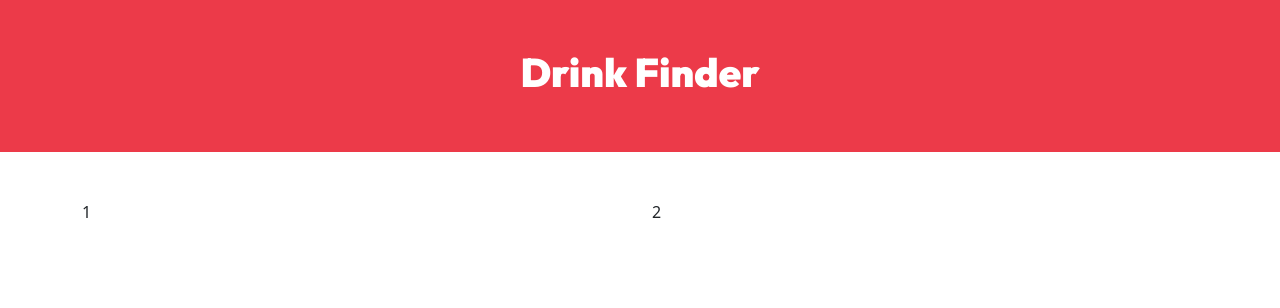
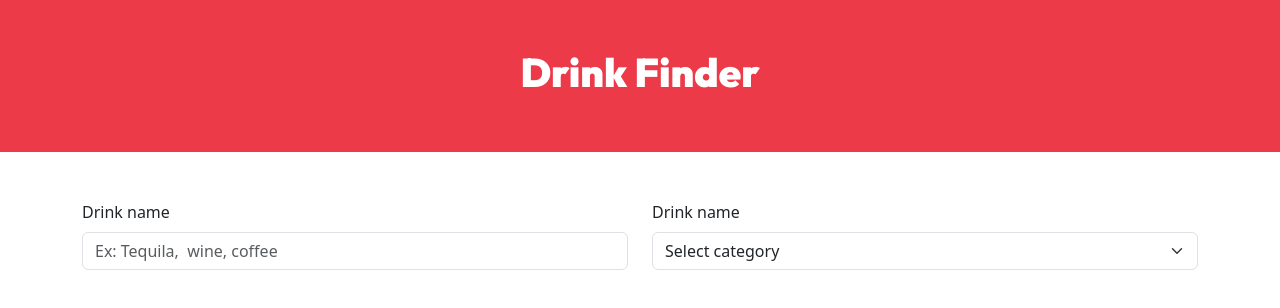
Before and after one commit to HLena/DrinkFinder, a React (Vite) app: page / in a window 1280 px wide. Shown: the top 308 px of the page. Built offline with nearby package versions, Linux system fonts and the light colour scheme.

Commit message:
Creater form component

```diff
--- a/src/components/Form.jsx
+++ b/src/components/Form.jsx
@@ -4,8 +4,24 @@ const Form = () => {
   return (
     <FormBt>
         <Row>
-            <Col>1</Col>
-            <Col>2</Col>
+            <Col>
+                <FormBt.Group>
+                    <FormBt.Label  htmlFor="name">Drink name</FormBt.Label>
+                    <FormBt.Control
+                        id="name"
+                        type="text"
+                        placeholder="Ex: Tequila,  wine, coffee"
+                        name="name"
+                    />
+                </FormBt.Group>
+            </Col>
+            <Col>
+                <FormBt.Label  htmlFor="name">Drink name</FormBt.Label>
+                <FormBt.Select>
+                    <option value="">Select category</option>
+                </FormBt.Select>
+
+            </Col>
         </Row>
     </FormBt>
   )
```
